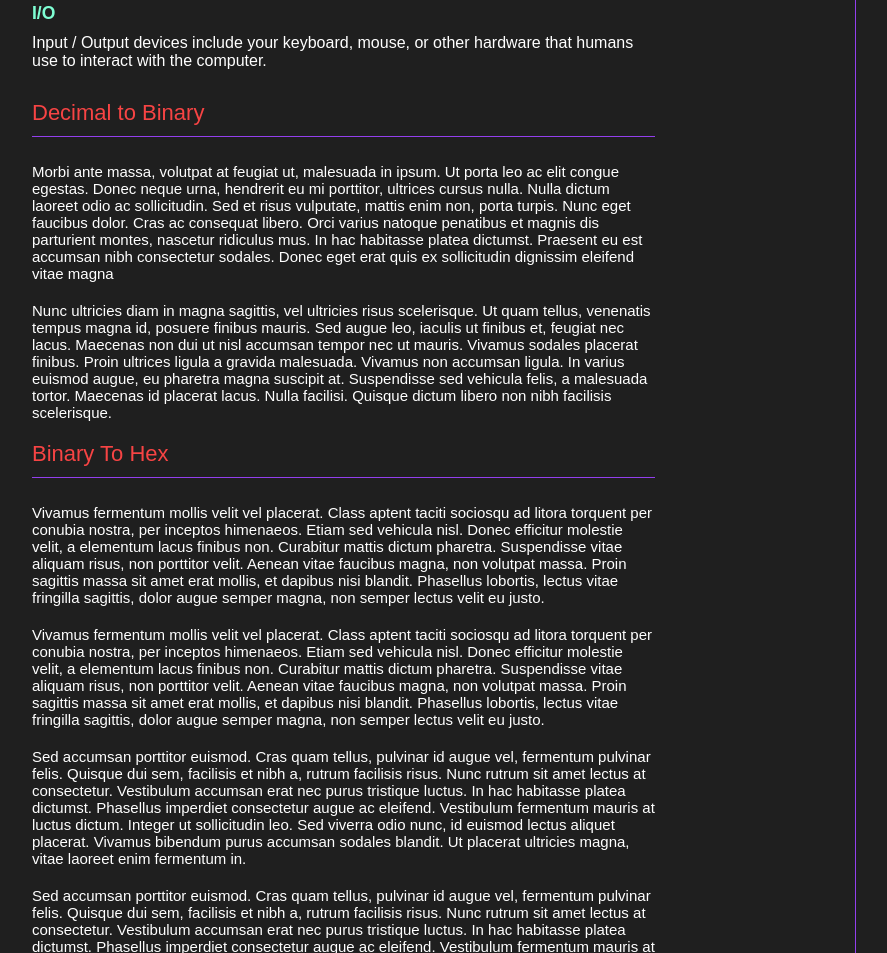
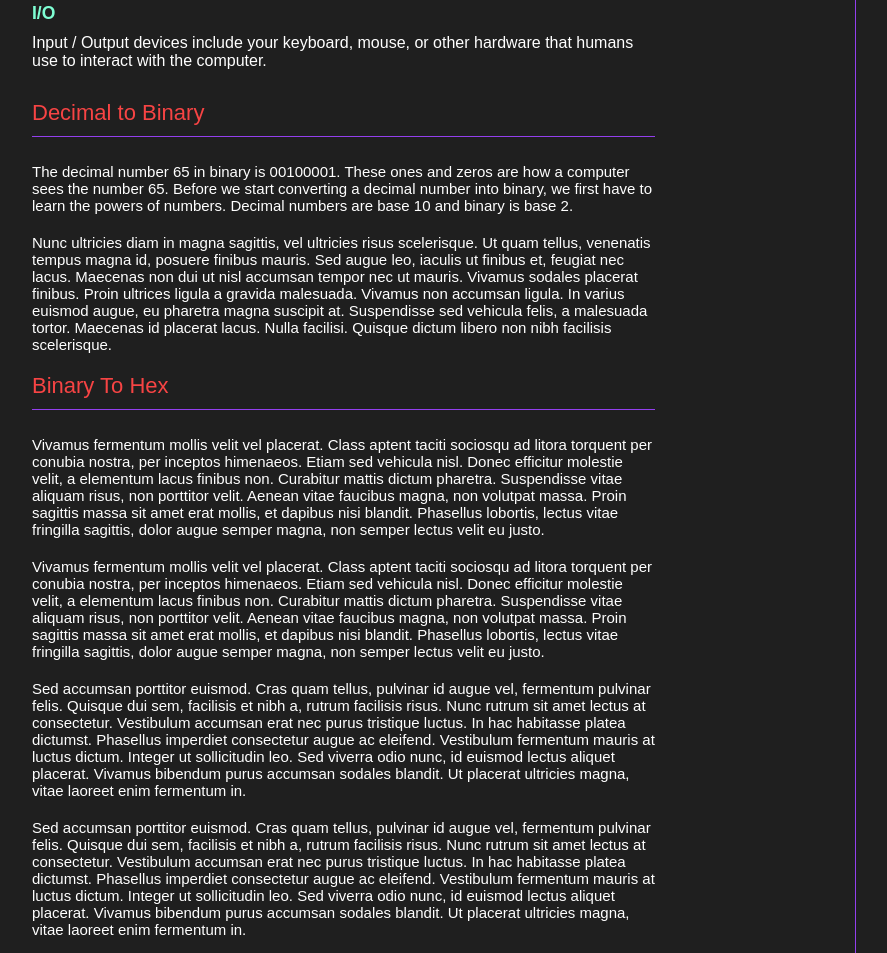
Before and after one commit to smallnumbers0/cs270MIPSDoc, a plain HTML site: page index.html in a window 1280 px wide. Shown: the part 760-1713 px from the top of the page, without its empty margins (168-1055 px from the left). Drawn offline with Linux system fonts and the light colour scheme.

Commit message:
add to dec-bin section

```diff
--- a/index.html
+++ b/index.html
@@ -45,7 +45,7 @@
         </section>
         <section class="main-section" id="Decimal_to_Binary">
             <header class="topics" id="Decimal_to_Binary">Decimal to Binary</header>
-            <p id="Decimal_to_Binary">Morbi ante massa, volutpat at feugiat ut, malesuada in ipsum. Ut porta leo ac elit congue egestas. Donec neque urna, hendrerit eu mi porttitor, ultrices cursus nulla. Nulla dictum laoreet odio ac sollicitudin. Sed et risus vulputate, mattis enim non, porta turpis. Nunc eget faucibus dolor. Cras ac consequat libero. Orci varius natoque penatibus et magnis dis parturient montes, nascetur ridiculus mus. In hac habitasse platea dictumst. Praesent eu est accumsan nibh consectetur sodales. Donec eget erat quis ex sollicitudin dignissim eleifend vitae magna</p>
+            <p id="Decimal_to_Binary">The decimal number 65 in binary is 00100001. These ones and zeros are how a computer sees the number 65. Before we start converting a decimal number into binary, we first have to learn the powers of numbers. Decimal numbers are base 10 and binary is base 2. </p>
             <p id="Decimal_to_Binary">Nunc ultricies diam in magna sagittis, vel ultricies risus scelerisque. Ut quam tellus, venenatis tempus magna id, posuere finibus mauris. Sed augue leo, iaculis ut finibus et, feugiat nec lacus. Maecenas non dui ut nisl accumsan tempor nec ut mauris. Vivamus sodales placerat finibus. Proin ultrices ligula a gravida malesuada. Vivamus non accumsan ligula. In varius euismod augue, eu pharetra magna suscipit at. Suspendisse sed vehicula felis, a malesuada tortor. Maecenas id placerat lacus. Nulla facilisi. Quisque dictum libero non nibh facilisis scelerisque.</p>
         </section>
         <section class="main-section" id="Binary_to_Hex">
```
